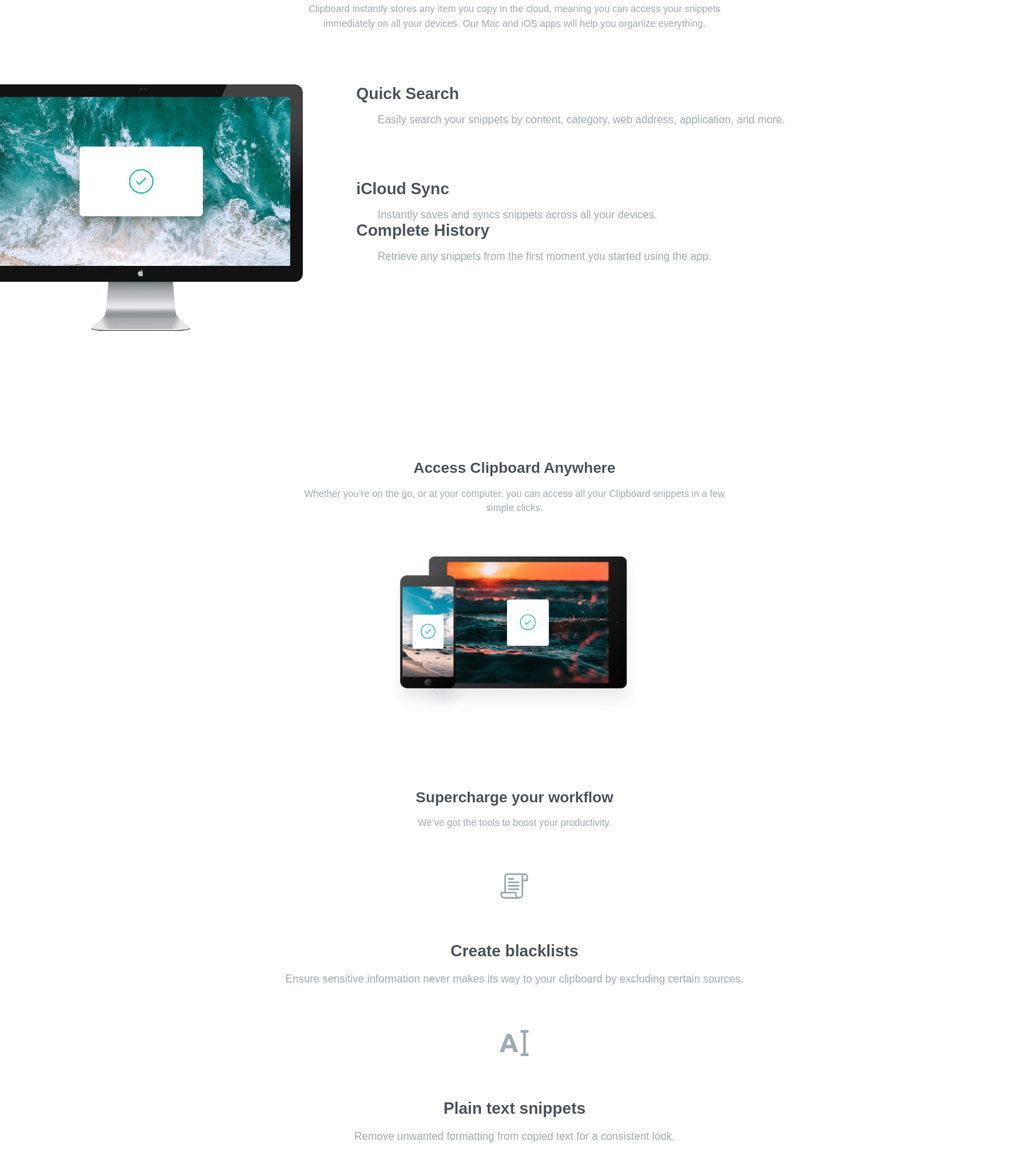
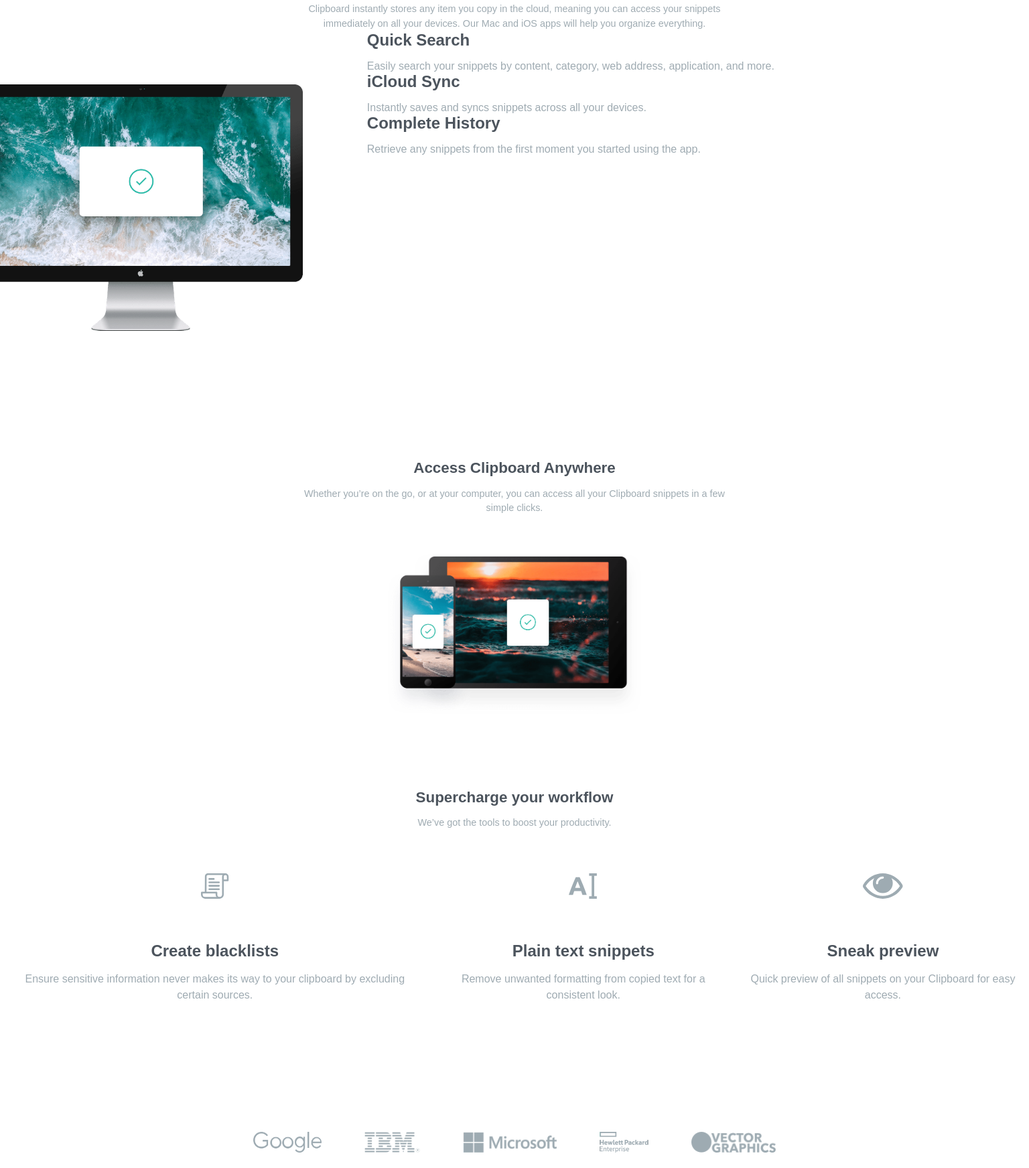
Before and after one commit to TheCoderGuru/clipboard-landing-page, a website: page src/index.html in a window 1536 px wide. Shown: the part 556-2300 px from the top of the page at 67% size. Drawn offline with nearby package versions, Linux system fonts and the light colour scheme; files that its build step writes are made by us from their sources; a web font is replaced by a local one.

Commit message:
Currently working on fixing the desktop version

```diff
--- a/src/index.html
+++ b/src/index.html
@@ -88,6 +88,7 @@
       <p class="container__description">
         We’ve got the tools to boost your productivity.
       </p>
+      <div class="features-list">
         <div class="features">
           <img
             class="features__icon"
@@ -121,6 +122,7 @@
           <p class="features__description">
             Quick preview of all snippets on your Clipboard for easy access.
           </p>
+        </div>
       </div>
       <div class="company-partners">
         <img src="../assets/images/logo-google.png" alt="" />
--- a/src/sass/style.scss
+++ b/src/sass/style.scss
@@ -209,17 +209,19 @@
     flex-direction: row;
     display: flex;
     place-content: center;
+    gap: 2em;
   }
 
   .button{
     width: fit-content;
   }
+
   .flex-items{
     display: flex;
     flex-direction: row;
+    gap: 4em;
 
     & div:nth-child(2){
-      margin-block-start: 5em;
       text-align: left;
     }
 
@@ -228,9 +230,33 @@
       position: relative;
       right: 2em;
     }
+
+    &__description{
+      margin-inline-start: 0;
+    }
   }
 
   .container__description{
     margin-inline: 30em;
   }
+
+  .features-list{
+    display: flex;
+  }
+
+  .container__image:nth-child(2){
+    height: 23em;
+    width: auto;
+  }
+
+  .company-partners{
+    flex-direction: row;
+    justify-content: center;
+    margin-block: 12em;
+  }
+
+  footer ul{
+    display: flex;
+
+  }
 }
```
Also changed, not shown: public/index.html (+2 -0 lines), public/css/style.css. Lines whose indentation alone changed are shown as unchanged.
